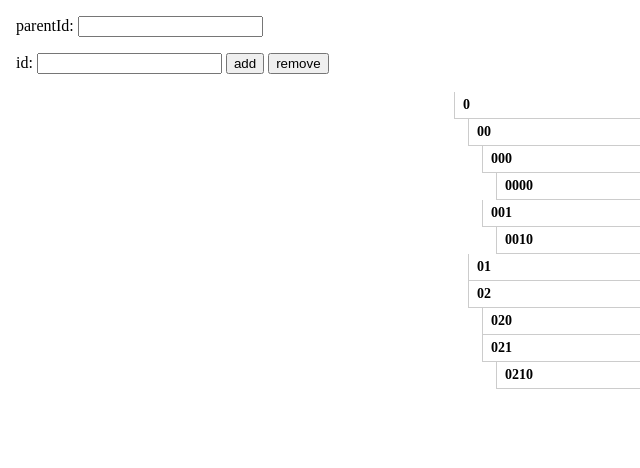
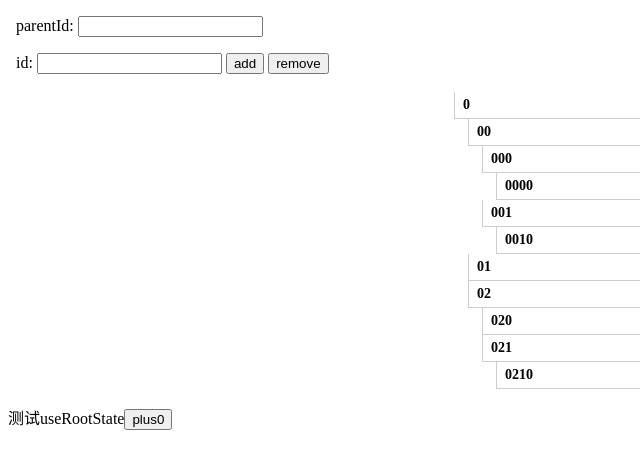
Before and after one commit to yudubs47/indexTreeTest, a React (Vite) app: page / in a window 1280 px wide. Shown: the top 468 px of the page, without its empty margins (0-640 px from the left). Built offline with nearby package versions, Linux system fonts and the light colour scheme.

Commit message:
回忆下context

```diff
--- a/src/Test.tsx
+++ b/src/Test.tsx
@@ -1,6 +1,6 @@
 import React, { FC, useState, useRef, useEffect, useCallback } from "react";
-// import IndexTree from "./components/indexTree"; // 补个use版本
 import UseIndexTree from './components/useIndexTree'
+import useRootState from './components/useRootState'
 import './test.css'
 
 const defaultData = {
@@ -60,6 +60,7 @@ const Test: FC<Props> = () => {
     id: '',
     children: []
   })
+  const { value, updateValue } = useRootState('root')
 
   const changeFn = useCallback((e) => {
     setAddNode({
@@ -94,6 +95,8 @@ const Test: FC<Props> = () => {
     )
   }
 
+  const plusFn = useCallback(() => updateValue({ type: 'plus' }), [])
+
   return (
     <div>
       <div className="line">parentId: <input type="text" value={parentId} onChange={(e) => setParentId(e.target.value)} /> </div>
@@ -103,6 +106,9 @@ const Test: FC<Props> = () => {
       <div className="view">
         {create(data)}
       </div>
+      <p>
+        测试useRootState<button onClick={plusFn}>plus{value}</button>
+      </p>
     </div>
   )
 }
--- /dev/null
+++ b/src/components/useRootState/index.tsx
@@ -0,0 +1,31 @@
+import React, { FC, useReducer, useMemo, useContext, ReactNode } from "react";
+import reducer, { initialValue, Action, OriginAction } from './reducer'
+
+type DefaultContextvValue = {
+  value: { [key: string]: any }
+  updateValue: React.Dispatch<Action>
+}
+const defaultContextvValue: DefaultContextvValue = { value: {}, updateValue: () => {} }
+export const RootContext = React.createContext(defaultContextvValue)
+
+type Props = { children: ReactNode }
+export const RootProvide: FC<Props> = (props) => {
+  const [value, updateValue] = useReducer(reducer, initialValue)
+  const { children } = props
+  const rootValue = useMemo(() => ({ value, updateValue }), [value])
+  return (
+    <RootContext.Provider value={rootValue}>
+      {children}
+    </RootContext.Provider>
+  )
+}
+
+const useRootState = (nameSpace: string) => {
+  const { value, updateValue } = useContext(RootContext)
+  return {
+    value: value[nameSpace],
+    updateValue: (action: OriginAction) => updateValue({ ...action, nameSpace })
+  }
+}
+
+export default useRootState
--- /dev/null
+++ b/src/components/useRootState/reducer.tsx
@@ -0,0 +1,40 @@
+import React, { useReducer } from "react";
+
+type Value = { [key: string]: any }
+export type OriginAction = { type: string; data?: any }
+export type Action = { nameSpace: string; } & OriginAction
+
+export const initialValue: Value = {
+  root: 0
+}
+type Reducers = {
+  [key: string]: (pre: any, action: OriginAction) => any
+}
+const reducers: Reducers = {
+  root: (pre: number, action: OriginAction) => {
+    switch (action.type) {
+      case 'plus':
+        return pre + 1
+      default:
+        return pre
+    }
+  }
+}
+
+const reducer = (value: Value, action: Action) => {
+  const nextValue = { ...value }
+  const {nameSpace} = action
+  const fn = reducers[nameSpace]
+  if (fn) {
+    nextValue[nameSpace] = fn(value[nameSpace], action)
+    return nextValue
+  }
+  return value
+}
+
+// const useValue = () => {
+//   const [value, updateValue] = useReducer(reducer, initialValue)
+//   return [value, updateValue]
+// }
+
+export default reducer
--- a/src/main.tsx
+++ b/src/main.tsx
@@ -1,10 +1,13 @@
 import React from 'react'
 import ReactDOM from 'react-dom/client'
 import Test from './Test'
+import { RootProvide } from './components/useRootState'
 // import './index.css'
 
 ReactDOM.createRoot(document.getElementById('root')!).render(
   <React.StrictMode>
-    <Test />
+    <RootProvide>
+      <Test />
+    </RootProvide>
   </React.StrictMode>
 )
```
Also changed, not shown: src/components/useIndexTree/index.tsx (renamed from src/components/useIndexTree.tsx), src/components/useIndexTree/indexTree.ts (renamed from src/components/indexTree.ts), 1 other file (tests, documents, lock files or other folders).
